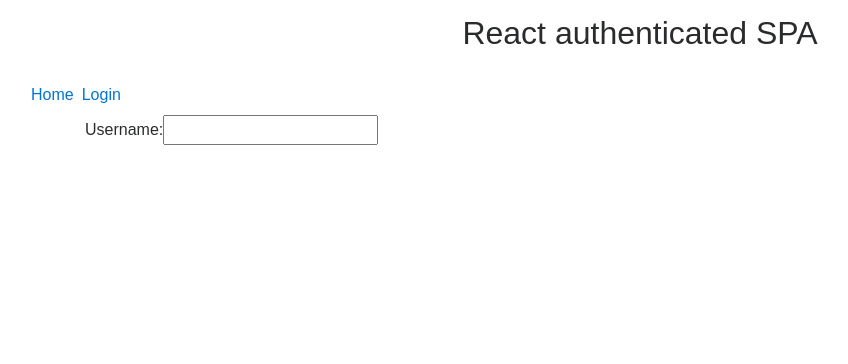
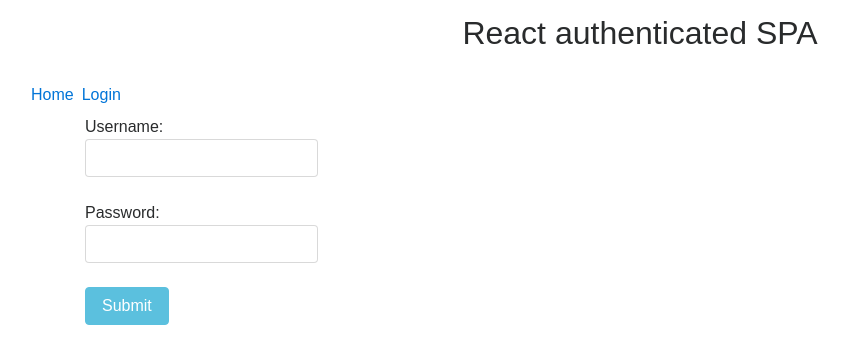
Before and after one commit to thechutrain/react-express-api-boilerplate, a React (Create React App) app: page /login in a window 1280 px wide. Shown: the top 364 px of the page, without its empty margins (0-848 px from the left). Built offline with nearby package versions, Linux system fonts and the light colour scheme.

Commit message:
turned login component into controlled component with state for username and password

```diff
--- a/src/Components/LoginComponent.jsx
+++ b/src/Components/LoginComponent.jsx
@@ -1,16 +1,71 @@
-import React from 'react'
+import React, { Component } from 'react'
 
-function LoginComponent() {
-	return (
-		<div className="Login">
-			<form>
-				<label htmlFor="">
-					Username:
-					<input type="text" />
-				</label>
+// function LoginComponent() {
+// 	return (
+// 		<div className="Login">
+// 			<form>
+// 				<label htmlFor="">
+// 					Username:
+// 					<input type="text" />
+// 				</label>
+// 			</form>
+// 		</div>
+// 	)
+// }
+// export default LoginComponent
+
+class LoginForm extends Component {
+	constructor(props) {
+		super(props)
+		this.state = {
+			username: '',
+			password: ''
+		}
+	}
+	handleSubmit = e => {
+		e.preventDefault()
+		console.log('submitting form ...')
+		// Make request here ....
+		this.setState(() => {
+			return { username: '', password: '' }
+		})
+	}
+	handleChange = (inputKey, e) => {
+		e.preventDefault()
+		const newValue = e.target.value
+		this.setState(prevState => {
+			return { [inputKey]: newValue }
+		})
+	}
+	render() {
+		return (
+			<form onSubmit={this.handleSubmit}>
+				<div className="form-group">
+					<label htmlFor="username">
+						Username:
+						<input
+							type="text"
+							name="username"
+							className="form-control"
+							value={this.state.username}
+							onChange={this.handleChange.bind(this, 'username')}
+						/>
+					</label>
+				</div>
+				<div className="form-group">
+					<label htmlFor="password">
+						Password:
+						<input
+							type="password"
+							className="form-control"
+							value={this.state.password}
+							onChange={this.handleChange.bind(this, 'password')}
+						/>
+					</label>
+				</div>
+				<button type="submit" className="btn btn-info">Submit</button>
 			</form>
-		</div>
-	)
+		)
+	}
 }
-
-export default LoginComponent
+export default LoginForm
```
